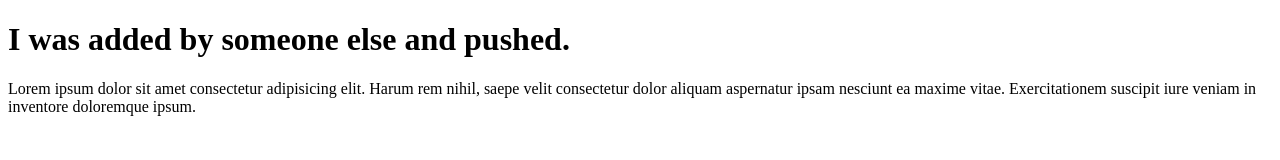
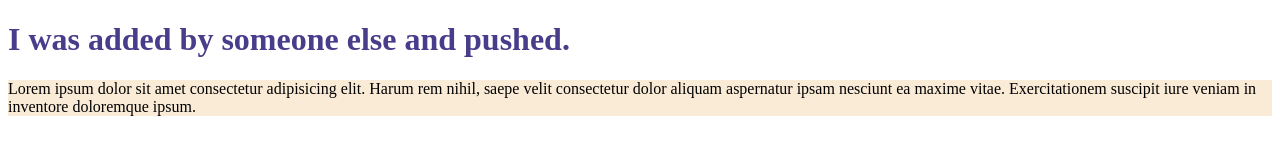
Before and after one commit to cortcortx/CloneDemo, a plain HTML site: page index.html in a window 1280 px wide. Drawn offline with Linux system fonts and the light colour scheme.

Commit message:
added colors to p and h1

```diff
--- /dev/null
+++ b/css/style.css
@@ -0,0 +1,7 @@
+h1 {
+    color:darkslateblue
+}
+
+p {
+    background-color: antiquewhite;
+}
--- a/index.html
+++ b/index.html
@@ -4,6 +4,7 @@
     <meta charset="UTF-8">
     <meta name="viewport" content="width=device-width, initial-scale=1.0">
     <title>home page</title>
+    <link rel="stylesheet" href="./css/style.css">
 </head>
 <body>
     <h1>I was added by someone else and pushed.</h1>
```
